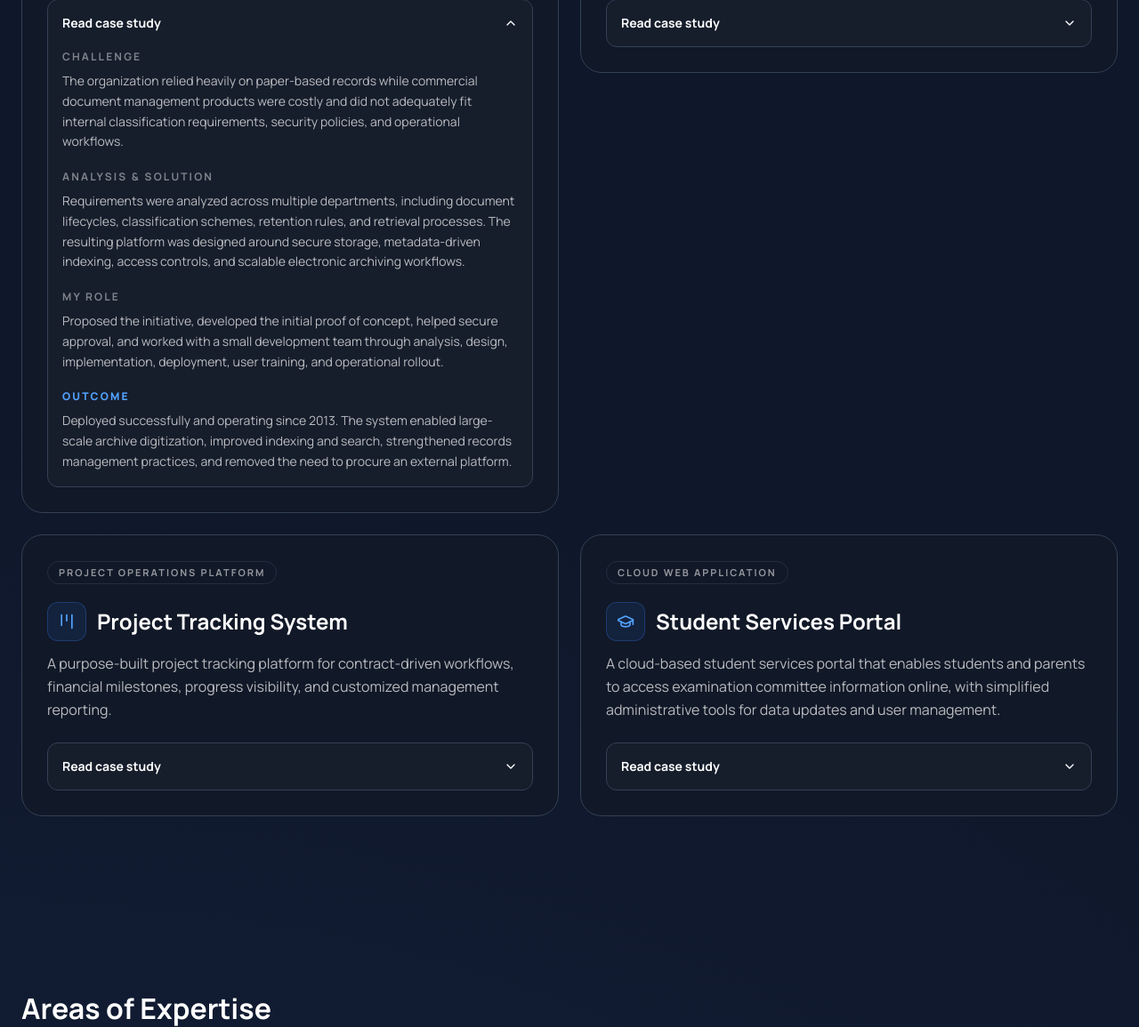
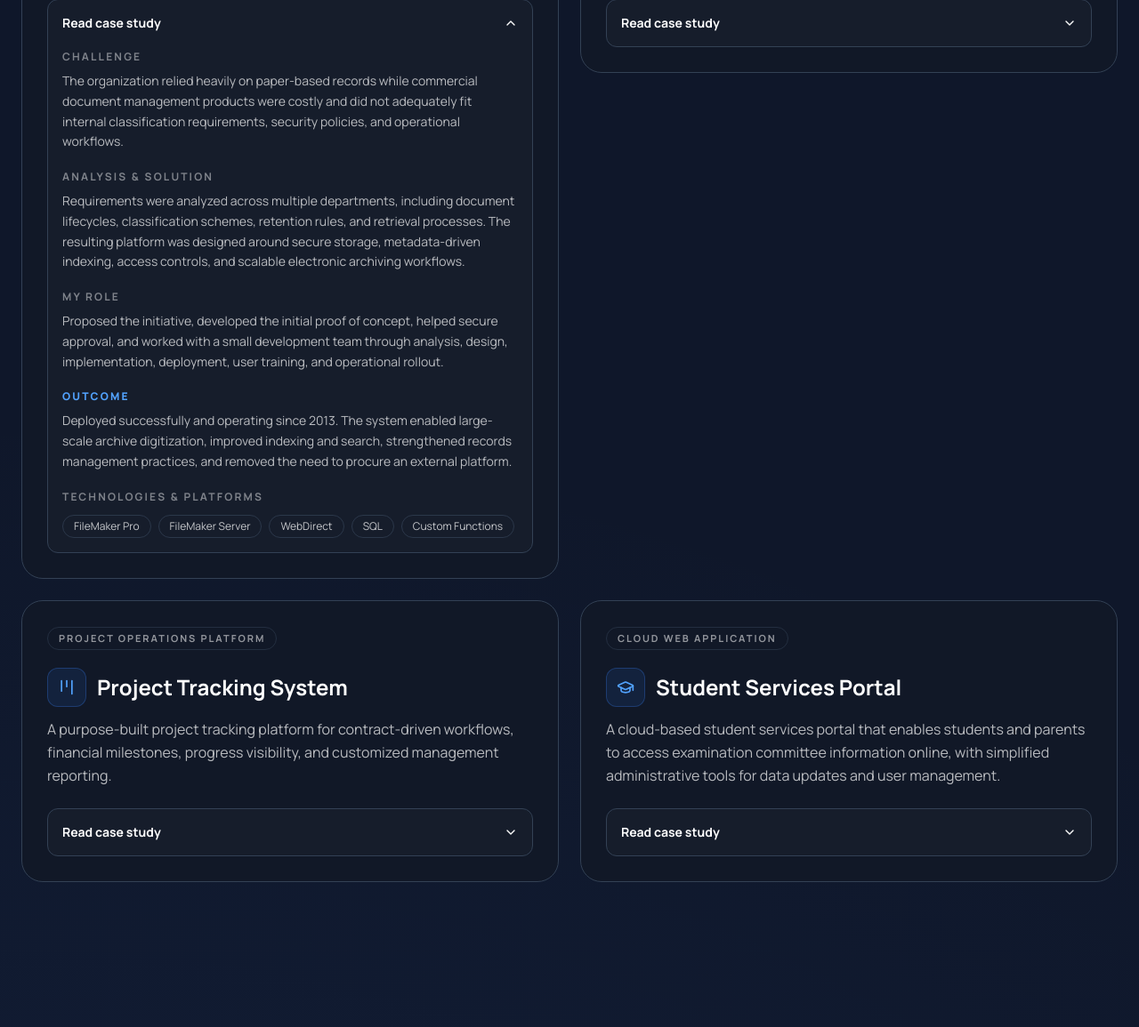
Before and after one commit to EisaHaider/eisa-portfolio, a Flask app: page / in a window 1280 px wide, after a click on "Read case study". Shown: the part 3140-4295 px from the top of the page at 89% size. Run offline with Flask 3, Linux system fonts and the light colour scheme; style sheets or scripts are compiled from the project's sources.

Commit message:
Add technology platform badges to project case studies

```diff
--- a/static/js/main.js
+++ b/static/js/main.js
@@ -105,7 +105,7 @@ const translations = {
         project_solution_label: "Analysis & Solution",
         project_role_label: "My Role",
         project_outcome_label: "Outcome",
-        project_technology_label: "Technology",
+        project_technology_label: "Technologies & Platforms",
         project_details_label: "Read case study",
 
         project_1_type: "Enterprise Records Platform",
@@ -288,7 +288,7 @@ const translations = {
         project_solution_label: "التحليل والحل",
         project_role_label: "دوري",
         project_outcome_label: "الأثر",
-        project_technology_label: "التقنيات",
+        project_technology_label: "التقنيات والمنصات",
         project_details_label: "قراءة دراسة الحالة",
 
         project_1_type: "منصة سجلات مؤسسية",
--- a/templates/index.html
+++ b/templates/index.html
@@ -551,6 +551,17 @@ Eisa Haider | Information Systems Architect
                             <h4 class="text-xs font-extrabold uppercase tracking-[0.18em] text-blue-400 mb-2" data-i18n="project_outcome_label">Outcome</h4>
                             <p class="text-sm leading-relaxed opacity-70" data-i18n="project_1_outcome">Deployed successfully and operating since 2013. The system enabled large-scale archive digitization, improved indexing and search, strengthened records management practices, and removed the need to procure an external platform.</p>
                         </div>
+
+                        <div>
+                            <h4 class="text-xs font-bold uppercase tracking-[0.18em] opacity-45 mb-3" data-i18n="project_technology_label">Technologies &amp; Platforms</h4>
+                            <div class="flex flex-wrap gap-2">
+                                <span class="rounded-full border px-3 py-1 text-xs opacity-75" style="border-color:var(--border-color);">FileMaker Pro</span>
+                                <span class="rounded-full border px-3 py-1 text-xs opacity-75" style="border-color:var(--border-color);">FileMaker Server</span>
+                                <span class="rounded-full border px-3 py-1 text-xs opacity-75" style="border-color:var(--border-color);">WebDirect</span>
+                                <span class="rounded-full border px-3 py-1 text-xs opacity-75" style="border-color:var(--border-color);">SQL</span>
+                                <span class="rounded-full border px-3 py-1 text-xs opacity-75" style="border-color:var(--border-color);">Custom Functions</span>
+                            </div>
+                        </div>
                     </div>
                 </details>
             </article>
@@ -598,6 +609,17 @@ Eisa Haider | Information Systems Architect
                             <h4 class="text-xs font-extrabold uppercase tracking-[0.18em] text-blue-400 mb-2" data-i18n="project_outcome_label">Outcome</h4>
                             <p class="text-sm leading-relaxed opacity-70" data-i18n="project_2_outcome">The system replaced paper-based medical records with a unified electronic platform supporting daily clinical operations around the clock. It improved continuity of care, accelerated clinical requests, reduced paperwork, and created a scalable foundation for healthcare transformation.</p>
                         </div>
+
+                        <div>
+                            <h4 class="text-xs font-bold uppercase tracking-[0.18em] opacity-45 mb-3" data-i18n="project_technology_label">Technologies &amp; Platforms</h4>
+                            <div class="flex flex-wrap gap-2">
+                                <span class="rounded-full border px-3 py-1 text-xs opacity-75" style="border-color:var(--border-color);">FileMaker Pro</span>
+                                <span class="rounded-full border px-3 py-1 text-xs opacity-75" style="border-color:var(--border-color);">FileMaker Server</span>
+                                <span class="rounded-full border px-3 py-1 text-xs opacity-75" style="border-color:var(--border-color);">WebDirect</span>
+                                <span class="rounded-full border px-3 py-1 text-xs opacity-75" style="border-color:var(--border-color);">SQL</span>
+                                <span class="rounded-full border px-3 py-1 text-xs opacity-75" style="border-color:var(--border-color);">Custom Functions</span>
+                            </div>
+                        </div>
                     </div>
                 </details>
             </article>
@@ -644,6 +666,17 @@ Eisa Haider | Information Systems Architect
                         <div>
                             <h4 class="text-xs font-extrabold uppercase tracking-[0.18em] text-blue-400 mb-2" data-i18n="project_outcome_label">Outcome</h4>
                             <p class="text-sm leading-relaxed opacity-70" data-i18n="project_3_outcome">Deployed in 2023 and remains in active use. It replaced spreadsheet-based tracking with centralized visibility into project progress, contractual milestones, financial payments, dashboards, and operational reports.</p>
+                        </div>
+
+                        <div>
+                            <h4 class="text-xs font-bold uppercase tracking-[0.18em] opacity-45 mb-3" data-i18n="project_technology_label">Technologies &amp; Platforms</h4>
+                            <div class="flex flex-wrap gap-2">
+                                <span class="rounded-full border px-3 py-1 text-xs opacity-75" style="border-color:var(--border-color);">Oracle APEX</span>
+                                <span class="rounded-full border px-3 py-1 text-xs opacity-75" style="border-color:var(--border-color);">Oracle Database</span>
+                                <span class="rounded-full border px-3 py-1 text-xs opacity-75" style="border-color:var(--border-color);">SQL</span>
+                                <span class="rounded-full border px-3 py-1 text-xs opacity-75" style="border-color:var(--border-color);">PL/SQL</span>
+                                <span class="rounded-full border px-3 py-1 text-xs opacity-75" style="border-color:var(--border-color);">Active Directory / LDAP Authentication</span>
+                            </div>
                         </div>
                     </div>
                 </details>
@@ -694,8 +727,17 @@ Eisa Haider | Information Systems Architect
                         </div>
 
                         <div>
-                            <h4 class="text-xs font-bold uppercase tracking-[0.18em] opacity-45 mb-2" data-i18n="project_technology_label">Technology</h4>
-                            <p class="text-sm leading-relaxed opacity-70" data-i18n="project_4_technology">Python, Flask, SQLite, Bootstrap, JavaScript, HTML/CSS, Google Cloud Run, GitHub.</p>
+                            <h4 class="text-xs font-bold uppercase tracking-[0.18em] opacity-45 mb-3" data-i18n="project_technology_label">Technologies &amp; Platforms</h4>
+                            <div class="flex flex-wrap gap-2">
+                                <span class="rounded-full border px-3 py-1 text-xs opacity-75" style="border-color:var(--border-color);">Python</span>
+                                <span class="rounded-full border px-3 py-1 text-xs opacity-75" style="border-color:var(--border-color);">Flask</span>
+                                <span class="rounded-full border px-3 py-1 text-xs opacity-75" style="border-color:var(--border-color);">SQLite</span>
+                                <span class="rounded-full border px-3 py-1 text-xs opacity-75" style="border-color:var(--border-color);">Bootstrap</span>
+                                <span class="rounded-full border px-3 py-1 text-xs opacity-75" style="border-color:var(--border-color);">JavaScript</span>
+                                <span class="rounded-full border px-3 py-1 text-xs opacity-75" style="border-color:var(--border-color);">HTML/CSS</span>
+                                <span class="rounded-full border px-3 py-1 text-xs opacity-75" style="border-color:var(--border-color);">Google Cloud Run</span>
+                                <span class="rounded-full border px-3 py-1 text-xs opacity-75" style="border-color:var(--border-color);">GitHub</span>
+                            </div>
                         </div>
                     </div>
                 </details>
```
Also changed, not shown: 1 other file.
